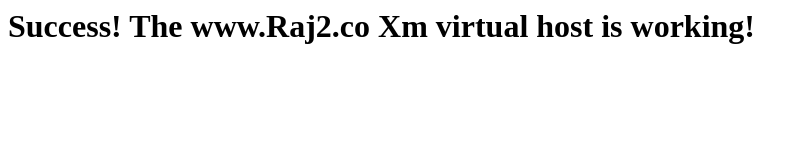
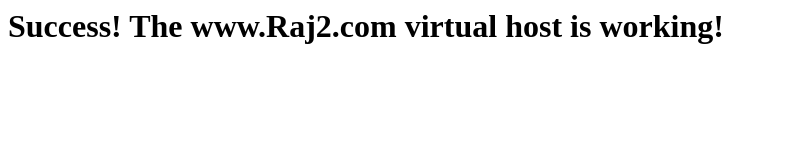
Before and after one commit to yogesh-gupta-devops/AWS-, a plain HTML site: page index.html in a window 1280 px wide. Shown: the whole page, without its empty margins (0-806 px from the left). Drawn offline with Linux system fonts and the light colour scheme.

Commit message:
Update index.html

```diff
--- a/index.html
+++ b/index.html
@@ -3,7 +3,6 @@
     <title>Welcome to Raj2 Bhai</title>
   </head>
   <body>
-    <h1>Success! The www.Raj2.co
-Xm virtual host is working!</h1>
+    <h1>Success! The www.Raj2.com virtual host is working!</h1>
   </body>
 </html>
```
